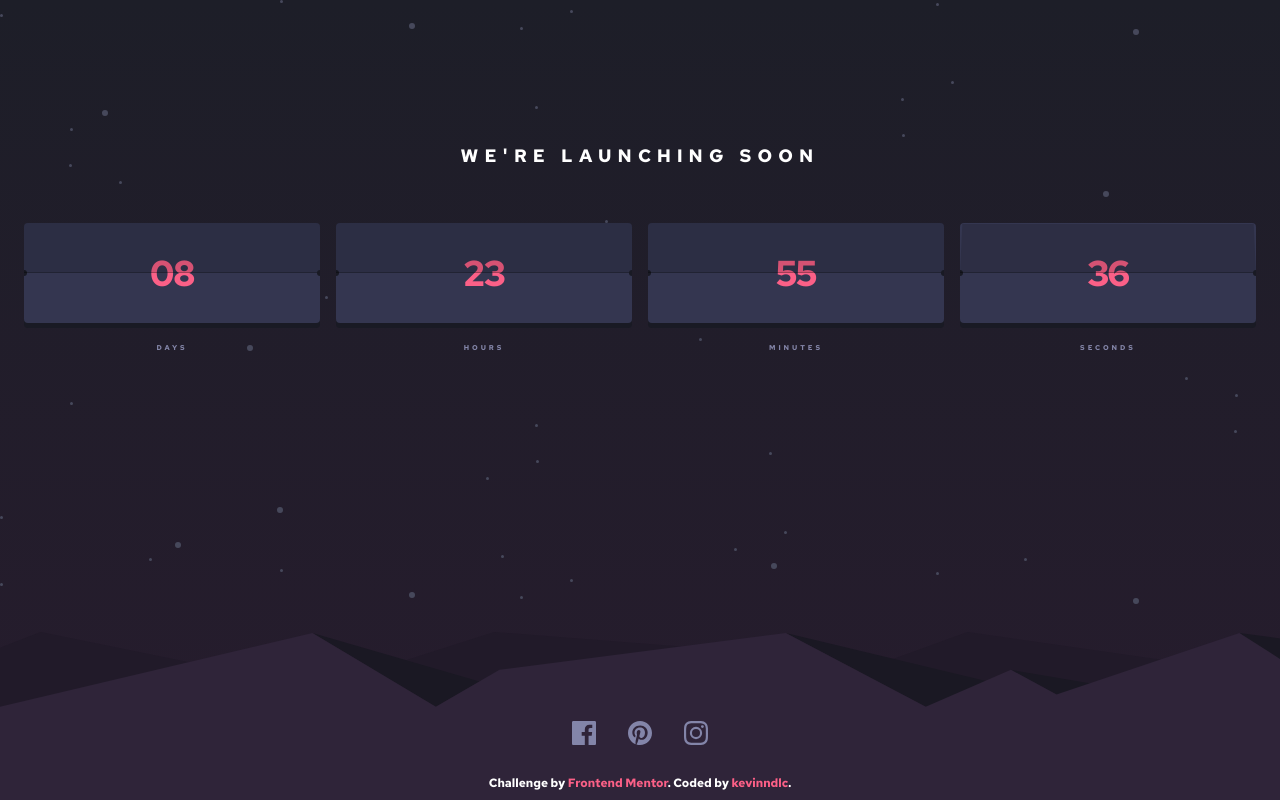
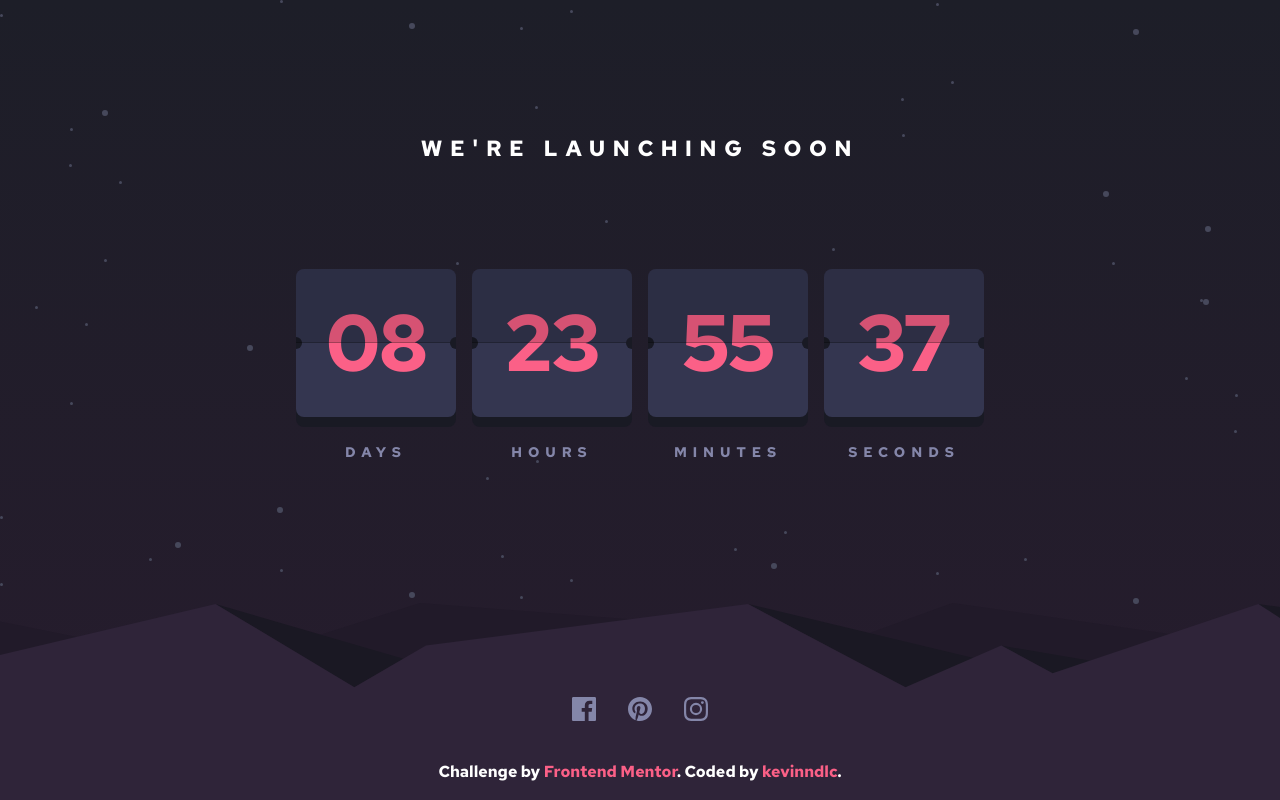
Before and after one commit to kevinndlc/launch-countdown-timer-main, a website built with Parcel: page index.html in a window 1280 px wide. Built offline with nearby package versions, Linux system fonts and the light colour scheme.

Commit message:
Feat: Desktop Layout

```diff
--- a/index.html
+++ b/index.html
@@ -51,13 +51,19 @@
 
   <footer class="footer">
     <div class="socials">
-      <a href="#"><img src="./src/images/icon-facebook.svg" alt="Facebook"></a>
-      <a href="#"><img src="./src/images/icon-pinterest.svg" alt="Pinterest"></a>
-      <a href="#"><img src="./src/images/icon-instagram.svg" alt="Instagram"></a>
+      <a href="#" aria-label="Facebook">
+        <svg xmlns="http://www.w3.org/2000/svg" width="24" height="24"><path fill="currentColor" d="M22.675 0H1.325C.593 0 0 .593 0 1.325v21.351C0 23.407.593 24 1.325 24H12.82v-9.294H9.692v-3.622h3.128V8.413c0-3.1 1.893-4.788 4.659-4.788 1.325 0 2.463.099 2.795.143v3.24l-1.918.001c-1.504 0-1.795.715-1.795 1.763v2.313h3.587l-.467 3.622h-3.12V24h6.116c.73 0 1.323-.593 1.323-1.325V1.325C24 .593 23.407 0 22.675 0z"/></svg>
+      </a>
+      <a href="#" aria-label="Pinterest">
+        <svg xmlns="http://www.w3.org/2000/svg" width="24" height="24"><path fill="currentColor" d="M12 0C5.373 0 0 5.372 0 12c0 5.084 3.163 9.426 7.627 11.174-.105-.949-.2-2.405.042-3.441.218-.937 1.407-5.965 1.407-5.965s-.359-.719-.359-1.782c0-1.668.967-2.914 2.171-2.914 1.023 0 1.518.769 1.518 1.69 0 1.029-.655 2.568-.994 3.995-.283 1.194.599 2.169 1.777 2.169 2.133 0 3.772-2.249 3.772-5.495 0-2.873-2.064-4.882-5.012-4.882-3.414 0-5.418 2.561-5.418 5.207 0 1.031.397 2.138.893 2.738a.36.36 0 01.083.345l-.333 1.36c-.053.22-.174.267-.402.161-1.499-.698-2.436-2.889-2.436-4.649 0-3.785 2.75-7.262 7.929-7.262 4.163 0 7.398 2.967 7.398 6.931 0 4.136-2.607 7.464-6.227 7.464-1.216 0-2.359-.631-2.75-1.378l-.748 2.853c-.271 1.043-1.002 2.35-1.492 3.146C9.57 23.812 10.763 24 12 24c6.627 0 12-5.373 12-12 0-6.628-5.373-12-12-12z"/></svg>
+      </a>
+      <a href="#" aria-label="Instagram">
+        <svg xmlns="http://www.w3.org/2000/svg" width="24" height="24"><path fill="currentColor" d="M12 2.163c3.204 0 3.584.012 4.85.07 3.252.148 4.771 1.691 4.919 4.919.058 1.265.069 1.645.069 4.849 0 3.205-.012 3.584-.069 4.849-.149 3.225-1.664 4.771-4.919 4.919-1.266.058-1.644.07-4.85.07-3.204 0-3.584-.012-4.849-.07-3.26-.149-4.771-1.699-4.919-4.92-.058-1.265-.07-1.644-.07-4.849 0-3.204.013-3.583.07-4.849.149-3.227 1.664-4.771 4.919-4.919 1.266-.057 1.645-.069 4.849-.069zM12 0C8.741 0 8.333.014 7.053.072 2.695.272.273 2.69.073 7.052.014 8.333 0 8.741 0 12c0 3.259.014 3.668.072 4.948.2 4.358 2.618 6.78 6.98 6.98C8.333 23.986 8.741 24 12 24c3.259 0 3.668-.014 4.948-.072 4.354-.2 6.782-2.618 6.979-6.98.059-1.28.073-1.689.073-4.948 0-3.259-.014-3.667-.072-4.947-.196-4.354-2.617-6.78-6.979-6.98C15.668.014 15.259 0 12 0zm0 5.838a6.162 6.162 0 100 12.324 6.162 6.162 0 000-12.324zM12 16a4 4 0 110-8 4 4 0 010 8zm6.406-11.845a1.44 1.44 0 100 2.881 1.44 1.44 0 000-2.881z"/></svg>
+      </a>
     </div>
     <div class="attributions">
       Challenge by <a href="https://www.frontendmentor.io?ref=challenge" target="_blank">Frontend Mentor</a>.
-      Coded by <a href="#">kevinndlc</a>.
+      Coded by <a href="https://github.com/kevinndlc">kevinndlc</a>.
     </div>
   </footer>
 </body>
--- a/src/main.js
+++ b/src/main.js
@@ -14,14 +14,25 @@ let totalSeconds =
   nbSeconds + nbMinutes * 60 + nbHours * 3600 + nbDays * 3600 * 24;
 
 const displayCountdown = () => {
-  days.textContent = nbDays.toString().padStart(2, '0');
   if (previousValues.days != nbDays) pullSheet(days)
-  hours.textContent = nbHours.toString().padStart(2, '0');
+  setTimeout(() => {
+    days.textContent = nbDays.toString().padStart(2, '0');
+  }, 250);
+
   if (previousValues.hours != nbHours) pullSheet(hours);
-  minutes.textContent = nbMinutes.toString().padStart(2, '0');
+  setTimeout(() => {
+    hours.textContent = nbHours.toString().padStart(2, '0');
+  }, 400);
+
   if (previousValues.minutes != nbMinutes) pullSheet(minutes);
-  seconds.textContent = nbSeconds.toString().padStart(2, '0');
+  setTimeout(() => {
+    minutes.textContent = nbMinutes.toString().padStart(2, '0');
+  }, 400);
+
   if (previousValues.seconds != nbSeconds) pullSheet(seconds);
+  setTimeout(() => {
+    seconds.textContent = nbSeconds.toString().padStart(2, '0');
+  }, 400);
 }
 
 const pullSheet = (el) => {
@@ -29,7 +40,7 @@ const pullSheet = (el) => {
   sheet.classList.add('pulled');
   setTimeout(() => {
     sheet.classList.remove('pulled');
-  }, 900);
+  }, 800);
 }
 
 window.onload = displayCountdown
--- a/src/main.scss
+++ b/src/main.scss
@@ -54,6 +54,8 @@ body {
   &__countdown {
     display: flex;
     gap: 1rem;
+    max-width: 43rem;
+    margin-inline: auto;
 
     .flex-item {
       flex: 1 1 0px;
@@ -72,7 +74,7 @@ body {
         padding-block: 0.875rem;
         overflow: hidden;
         box-shadow: 0 5px 0 var(--clr-mostly-dark-blue);
-        perspective: 15rem;
+        perspective: 10rem;
 
         .top-sheet {
           position: absolute;
@@ -80,13 +82,13 @@ body {
           left: 0;
           right: 0;
           height: 50%;
-          background: hsla(0 0 0 / 0.15);
-          border-bottom: 0.5px solid hsla(0 0 0 / 0.25);
+          background: hsla(0 0% 0% / 0.15);
+          border-bottom: 0.5px solid hsla(0 0% 0% / 0.25);
           transform-origin: bottom center;
 
           &.pulled {
-            transform: rotateX(180deg);
-            transition: transform 900ms ease-in-out;
+            transform: rotateX(-180deg);
+            transition: transform 800ms ease-in-out;
           }
         }
 
@@ -126,7 +128,7 @@ body {
   bottom: 0;
   left: 0;
   width: 100%;
-  height: 168px;
+  height: 10.5rem;
   background-image: url(./images/pattern-hills.svg);
   background-repeat: no-repeat;
   background-position: 85% 0%;
@@ -142,8 +144,14 @@ body {
     align-items: center;
     gap: 2rem;
 
-    img {
-      width: 1.5rem;
+    a {
+      color: hsl(237, 18%, 59%);
+      transition: color 400ms;
+    }
+
+    a:hover,
+    a:focus {
+      color: var(--clr-soft-red);
     }
   }
 
@@ -167,3 +175,61 @@ body {
     }
   }
 }
+
+@media screen and (min-width: 64rem) {
+  .main {
+    padding: 8.25rem 0 0;
+
+    &__title {
+      font-size: 1.375rem;
+      letter-spacing: 7.5px;
+      margin-bottom: 6.5rem;
+    }
+
+    &__countdown {
+      .flex-item {
+        > div {
+          font-size: 5rem;
+          line-height: 1.5;
+          letter-spacing: -1.08px;
+          border-radius: 0.5rem;
+          margin-bottom: 1.625rem;
+          padding-block: 0.875rem;
+          box-shadow: 0 10px 0 var(--clr-mostly-dark-blue);
+          perspective: 15rem;
+
+          &::before,
+          &::after {
+            width: 12px;
+          }
+
+          &::before {
+            left: -6px;
+          }
+          &::after {
+            right: -6px;
+          }
+        }
+
+        > span {
+          font-size: 0.875rem;
+          line-height: normal;
+          letter-spacing: 5.92px;
+        }
+      }
+    }
+  }
+
+  .footer {
+    height: 12.3125rem;
+
+    .socials {
+      bottom: 4.5rem;
+    }
+
+    .attributions {
+      bottom: 1rem;
+      font-size: 1rem;
+    }
+  }
+}
```
Also changed, not shown: src/images/icon-facebook.svg (deleted), src/images/icon-instagram.svg (deleted), src/images/icon-pinterest.svg (deleted).
